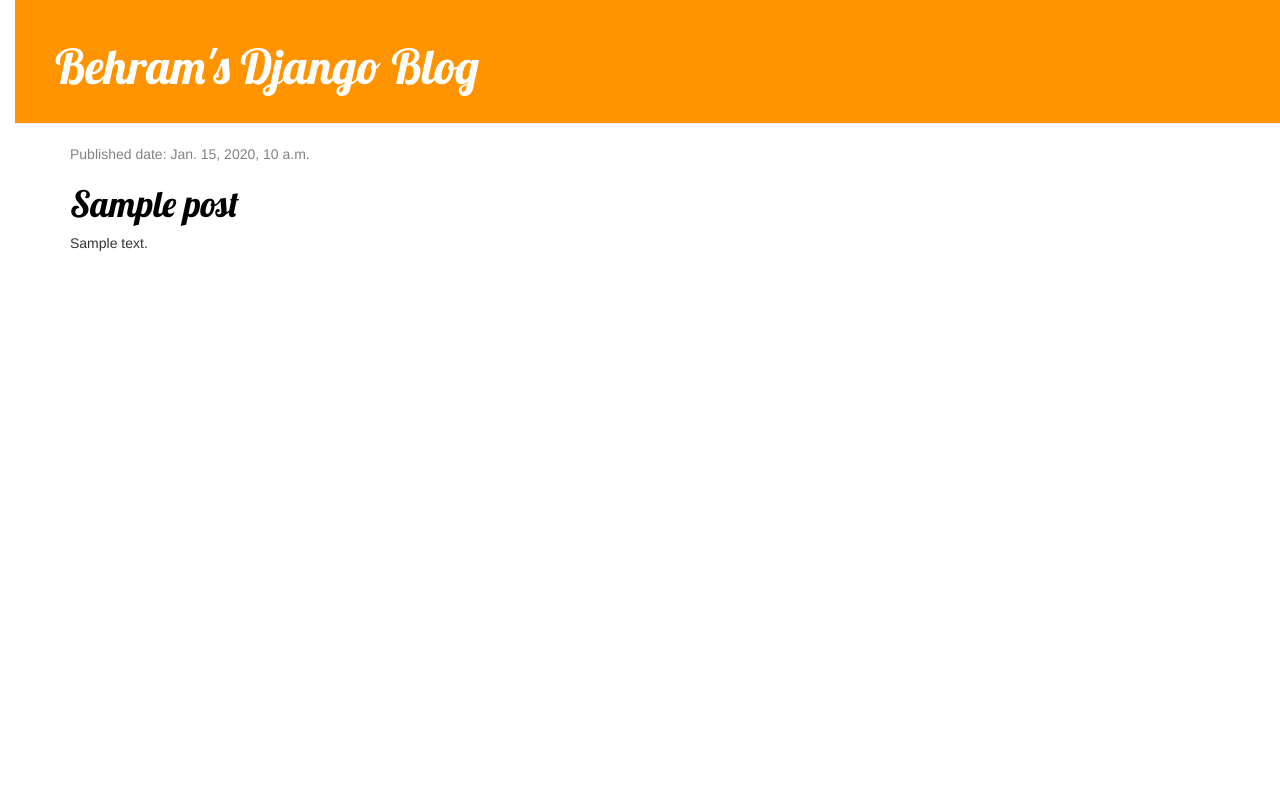
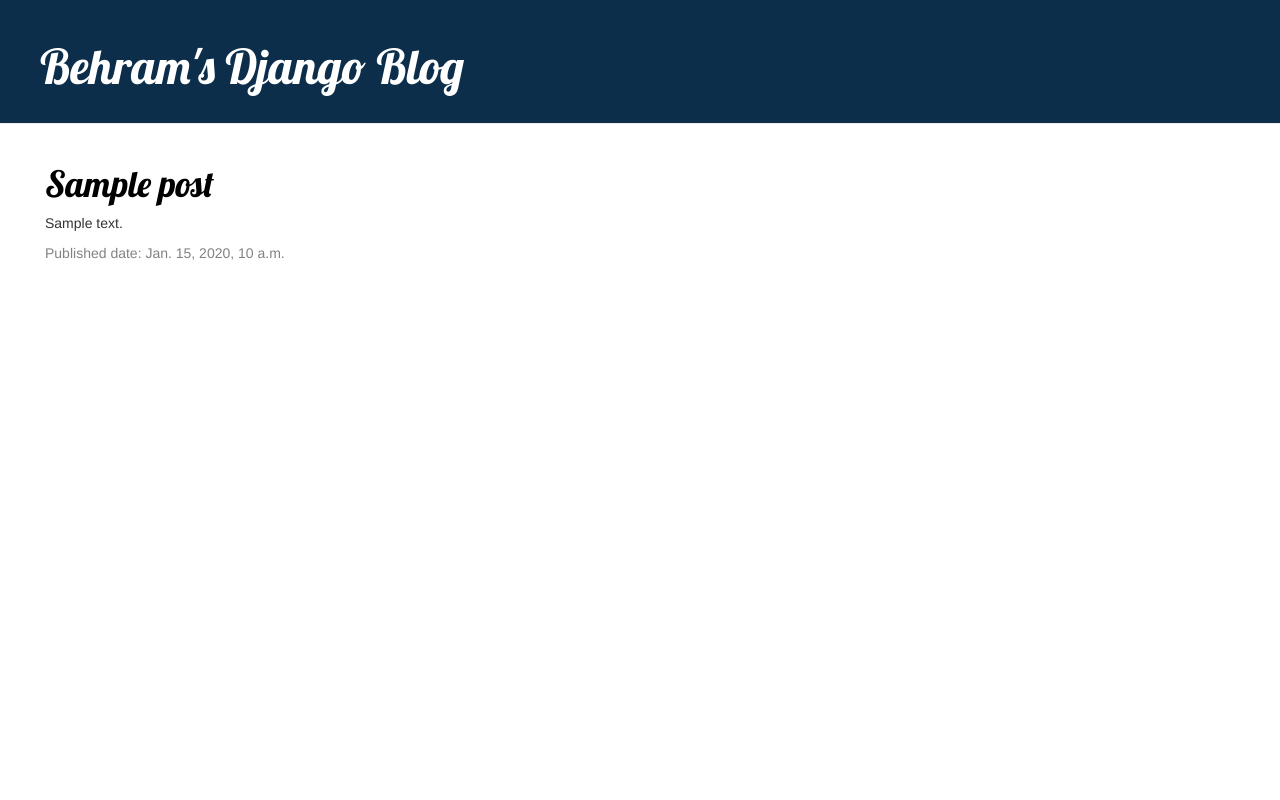
Before and after one commit to behramaras/mysite_django_project, a Django app: template mysite/blog/templates/blog/post_list.html in a window 1280 px wide. Run offline with Django 4.2, Linux system fonts and the light colour scheme; the template is opened without the code that fills it: most values are stand-ins (such as "Sample title", 1, 10 or a date in 2020); some libraries are stand-ins or nearby versions.

Commit message:
blog.css changed

```diff
--- a/mysite/blog/static/css/blog.css
+++ b/mysite/blog/static/css/blog.css
@@ -4,11 +4,11 @@
 }
 
 body {
-    padding-left: 15px;
+    padding-left: 0px;
 }
 
 .page-header {
-    background-color: #ff9400;
+    background-color: #0c2e4b;
     margin-top: 0;
     padding: 20px 20px 20px 40px;
 }
@@ -20,7 +20,7 @@
 }
 
 .content {
-    margin-left: 40px;
+    margin-left: 30px;
 }
 
 h1, h2, h3, h4 {
--- a/mysite/blog/templates/blog/base.html
+++ b/mysite/blog/templates/blog/base.html
@@ -1,7 +1,7 @@
 {% load static %}
 <html>
     <head>
-        <title>Django Girls blog</title>
+        <title>Behram's Django blog</title>
         <link rel="stylesheet" href="//maxcdn.bootstrapcdn.com/bootstrap/3.2.0/css/bootstrap.min.css">
         <link rel="stylesheet" href="//maxcdn.bootstrapcdn.com/bootstrap/3.2.0/css/bootstrap-theme.min.css">
         <link href='//fonts.googleapis.com/css?family=Lobster&subset=latin,latin-ext' rel='stylesheet' type='text/css'>
--- a/mysite/blog/templates/blog/post_list.html
+++ b/mysite/blog/templates/blog/post_list.html
@@ -2,11 +2,11 @@
  {% block content %}
     {% for post in posts %}
         <div class="post">
+            <h1><a href="">{{ post.title }}</a></h1>
+            <p>{{ post.text|linebreaksbr }}</p>
             <div class="date">
                 <p>Published date: {{ post.published_date }}</p>
             </div>
-            <h1><a href="">{{ post.title }}</a></h1>
-            <p>{{ post.text|linebreaksbr }}</p>
         </div>
     {% endfor %}
 {% endblock %}
```
